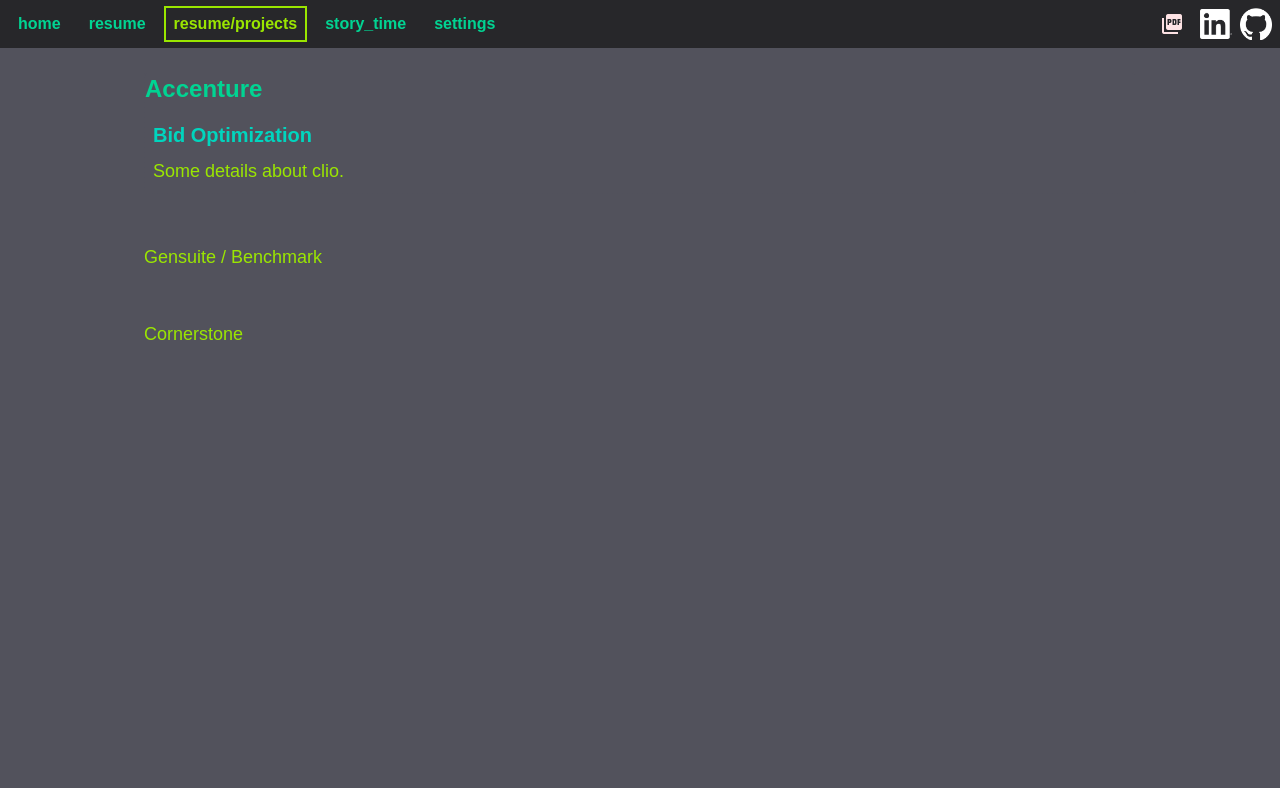
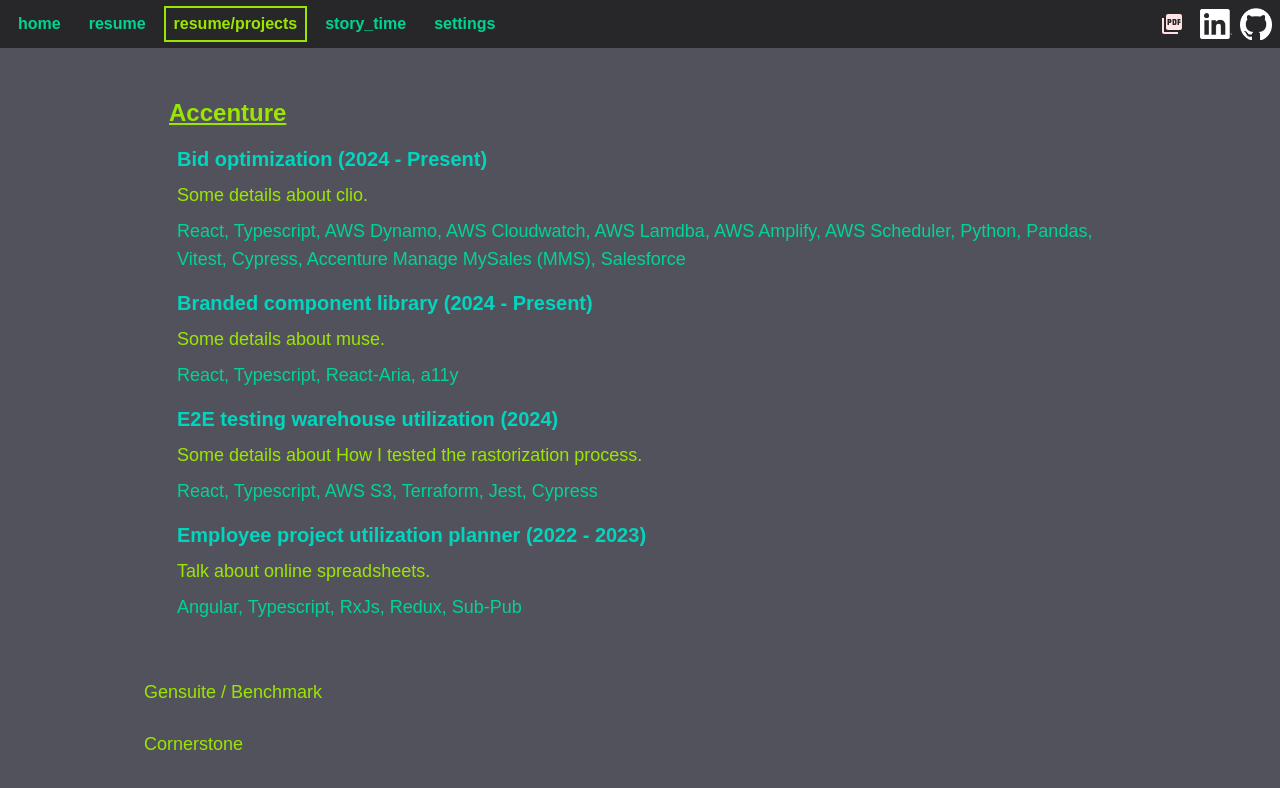
Before and after one commit to adsaines/adsaines.github.io, a Next.js app: page /resume/projects in a window 1280 px wide. Shown: the top 788 px of the page. Built offline with nearby package versions, Linux system fonts and the light colour scheme.

Commit message:
Made a few adjustments to the basic setup for a project display and added all four accenture projects.

```diff
--- a/src/app/resume/projects/page.tsx
+++ b/src/app/resume/projects/page.tsx
@@ -1,5 +1,9 @@
 import { NextPage } from "next";
 import { Employer, Project } from "./projections";
+
+/*
+    TODO: objectify all of the project information so that it can be easily re-used for resume generation.
+*/
 
 const Projects: NextPage = () => {
     return (
@@ -7,17 +11,37 @@
             <article className={`resume flex flex-col md:p-4 gap-6 m-2 md:max-w-4/5 sm:w-full text-lg`}>
                 <Employer title="Accenture">
                     <Project
-                        title="Bid Optimization"
+                        title="Bid optimization"
                         techStack={['React', 'Typescript', 'AWS Dynamo', 'AWS Cloudwatch', 'AWS Lamdba', 'AWS Amplify', 'AWS Scheduler', 'Python', 'Pandas', 'Vitest', 'Cypress', 'Accenture Manage MySales (MMS)', 'Salesforce']}
+                        years={{start: 2024, continuing: true}}
                         >
                         Some details about clio.
                     </Project>
+                    <Project
+                        title="Branded component library"
+                        techStack={['React', 'Typescript', 'React-Aria', 'a11y']}
+                        years={{start: 2024, continuing: true}}
+                        >
+                        Some details about muse.
+                    </Project>
+                    <Project
+                        title="E2E testing warehouse utilization"
+                        techStack={['React', 'Typescript', 'AWS S3', 'Terraform', 'Jest', 'Cypress']}
+                        years={{start: 2024, continuing: false}}
+                        >
+                        Some details about How I tested the rastorization process.
+                    </Project>
+                    <Project
+                        title="Employee project utilization planner"
+                        techStack={['Angular', 'Typescript', 'RxJs', 'Redux', 'Sub-Pub']}
+                        years={{start: 2022, end: 2023, continuing: false}}
+                        >
+                        Talk about online spreadsheets.
+                    </Project>
                 </Employer>
-                <hr className="sm:invisible" />
                 <div className="w-full">
                     Gensuite / Benchmark
                 </div>
-                <hr className="sm:invisible" />
                 <div className="w-full">
                     Cornerstone
                 </div>
--- a/src/app/resume/projects/projections.tsx
+++ b/src/app/resume/projects/projections.tsx
@@ -1,33 +1,57 @@
+export type Years = {
+    start: number;
+    end?: number;
+    continuing: boolean;
+}
+
 export const Project = ({
     title,
     techStack,
-    children
+    children,
+    years
 }:{
     title: string,
     techStack: string[],
-    children: React.ReactNode
+    children: React.ReactNode,
+    years: Years,
 }) => {
     return (
-        <div className="flex flex-col p-2 gap-2">
-            <h3 className="font-bold text-(--light-secondary) text-xl">
-                {title}
+        <div className="flex flex-col sm:p-2 max-sm:py-4 gap-2">
+            <h3 className="font-bold text-(--light-secondary) text-xl max-sm:underline">
+                {title} ({yearsTag(years)})
             </h3>
             <div className="flex ">
+                {children}
+            </div>
+            <p className="text-(--light-tertiary)">
+                {techStack.join(', ')}
+            </p>
+        </div>
+    )
+}
+
+const yearsTag = (years: Years) => {
+
+    if (years.continuing){
+        return `${years.start} - Present`;
+    }
+
+    if (!years.continuing && !years.end){
+        return `${years.start}`;
+    }
+
+    return `${years.start} - ${years.end}`;
+}
+
+export const Employer = ({title, children}:{title: string, children: React.ReactNode}) => {
+    return (
+        <div className="flex flex-col p-6 max-sm:p-8 gap-2 border-1 border-dashed rounded-sm border-(--dark-primary) border-rounded hover:border-(--light-primary)">
+            <h2 className="font-bold text-2xl underline">
+                {title}
+            </h2>
+            <div className="flex flex-col">
                 {children}
             </div>
         </div>
     )
 }
-
-export const Employer = ({title, children}:{title: string, children: React.ReactNode}) => {
-    return (
-        <div className="flex flex-col gap-2 border-1 border-dashed rounded-sm border-(--dark-primary) border-rounded hover:border-(--light-primary)">
-            <h2 className="font-bold text-(--light-tertiary) text-2xl">
-                {title}
-            </h2>
-            <div className="flex ">
-                {children}
-            </div>
-        </div>
-    )
-}
```
